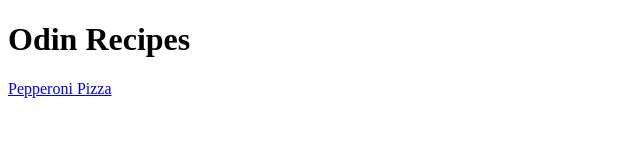
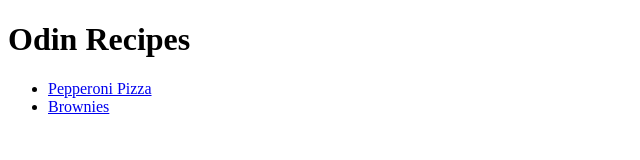
Before and after one commit to Kpytoo/odin-recipes, a plain HTML site: page index.html in a window 1280 px wide. Shown: the whole page, without its empty margins (0-640 px from the left). Drawn offline with Linux system fonts and the light colour scheme.

Commit message:
Added Ordered list of recipes to main page
A simple ordered list of recipes to easily naviguate between
recipes.

```diff
--- a/index.html
+++ b/index.html
@@ -7,7 +7,12 @@
 
     <body>
         <h1>Odin Recipes</h1>
-        <a href="recipes/pepperoni_pizza.html">Pepperoni Pizza</a>
+        <ul>
+            <li><a href="./recipes/pepperoni_pizza.html">Pepperoni Pizza</a></li>
+            <li><a href="./recipes/brownies.html">Brownies</a></li>
+        </ul>
+
+
     </body>
 
 </html>
```
